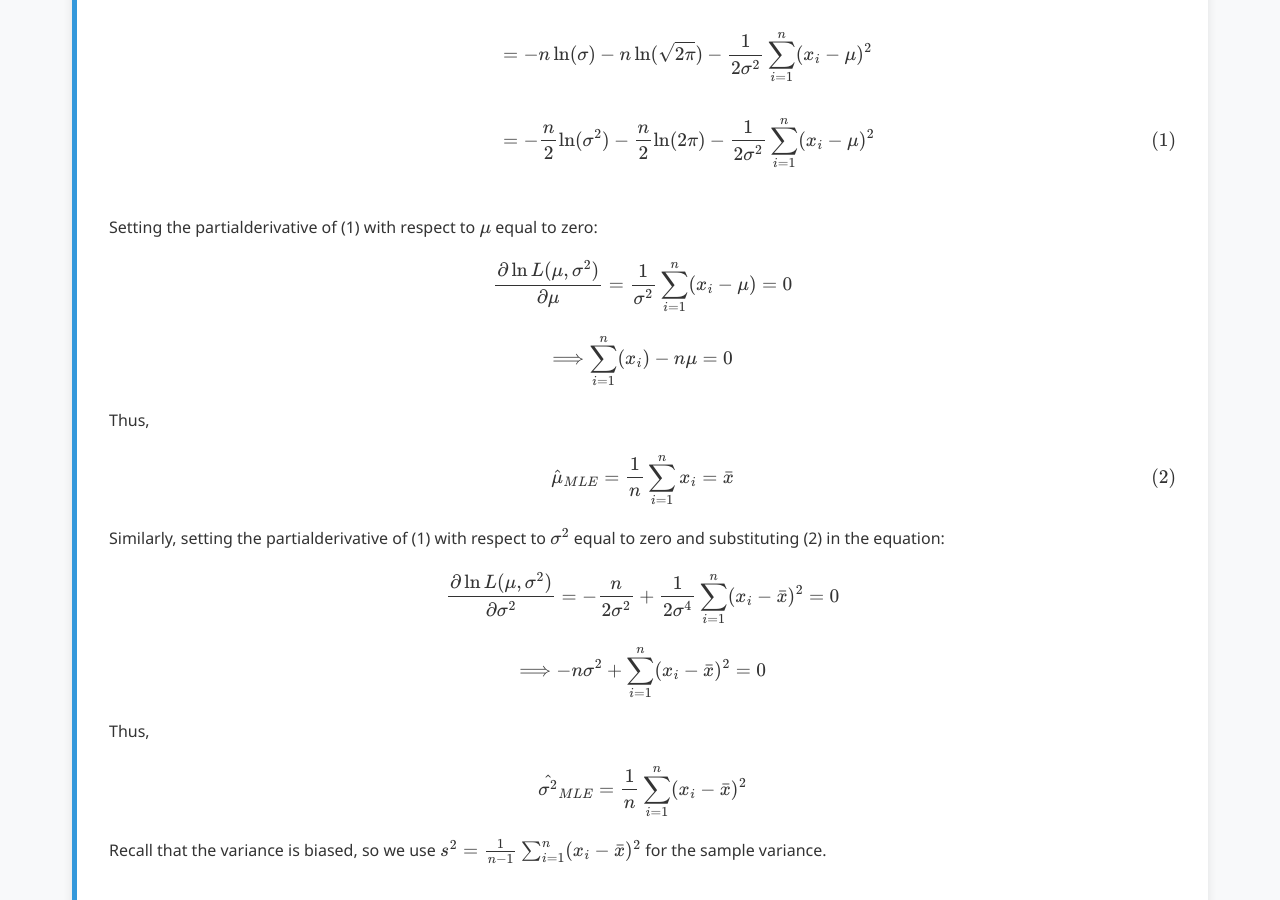
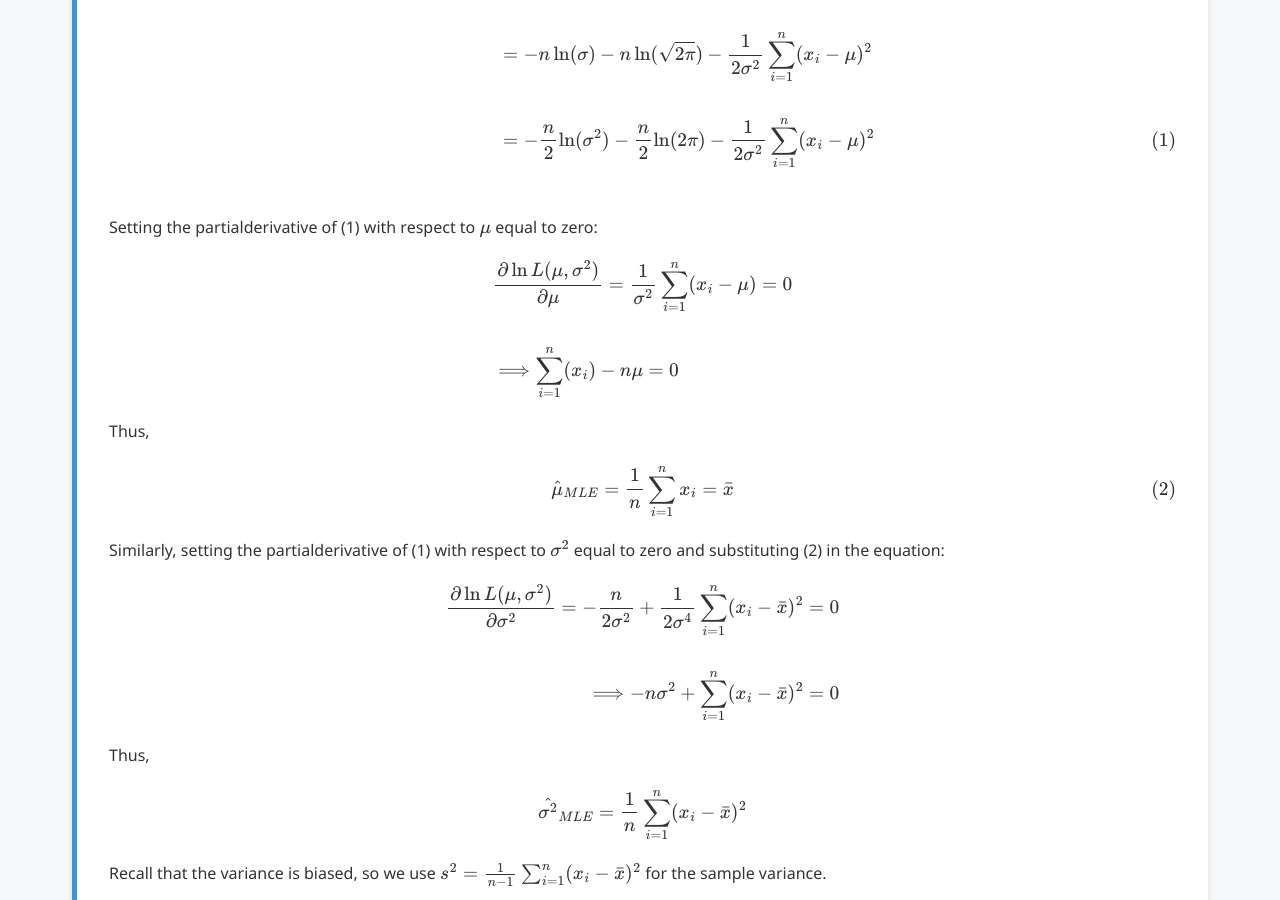
Before and after one commit to Yusukey01/yusukey01.github.io, a Jekyll site: the page built from Mathematics/Probability/mle.html, in a window 1280 px wide and 900 px high, scrolled down 4801 px. Built offline with Jekyll 4.4.1, drawn with Linux system fonts in a browser that asks for light colours.

Commit message:
organizing text

```diff
--- a/Mathematics/Probability/mle.html
+++ b/Mathematics/Probability/mle.html
@@ -189,10 +189,10 @@ description: Learn about point estimators, and maximum likelihood estimation(MLE
                 \]
                 Setting the partialderivative of (1) with respect to \(\mu\) equal to zero:
                 \[
-                \frac{\partial \ln L(\mu, \sigma^2) }{\partial \mu} = \frac{1}{\sigma^2} \sum_{i=1}^n (x_i - \mu) = 0
-                \]
-                \[
-                \Longrightarrow \sum_{i=1}^n (x_i) - n\mu = 0
+                \begin{align*}
+                &\frac{\partial \ln L(\mu, \sigma^2) }{\partial \mu} = \frac{1}{\sigma^2} \sum_{i=1}^n (x_i - \mu) = 0 \\\\
+                &\Longrightarrow \sum_{i=1}^n (x_i) - n\mu = 0
+                \end{align*}
                 \]
                 Thus,
                 \[
@@ -200,10 +200,10 @@ description: Learn about point estimators, and maximum likelihood estimation(MLE
                 \]
                 Similarly, setting the partialderivative of (1) with respect to \(\sigma^2\) equal to zero and substituting (2) in the equation:
                 \[
-                \frac{\partial \ln L(\mu, \sigma^2) }{\partial \sigma^2} = -\frac{n}{2\sigma^2}+ \frac{1}{2\sigma^4}\sum_{i=1}^n (x_i - \bar{x})^2  = 0
-                \]
-                \[
+                \begin{align*}
+                \frac{\partial \ln L(\mu, \sigma^2) }{\partial \sigma^2} = -\frac{n}{2\sigma^2}+ \frac{1}{2\sigma^4}\sum_{i=1}^n (x_i - \bar{x})^2  = 0 \\\\
                 \Longrightarrow -n \sigma^2 + \sum_{i=1}^n (x_i - \bar{x})^2 = 0
+                \end{align*}
                 \]
                 Thus,
                 \[
```
